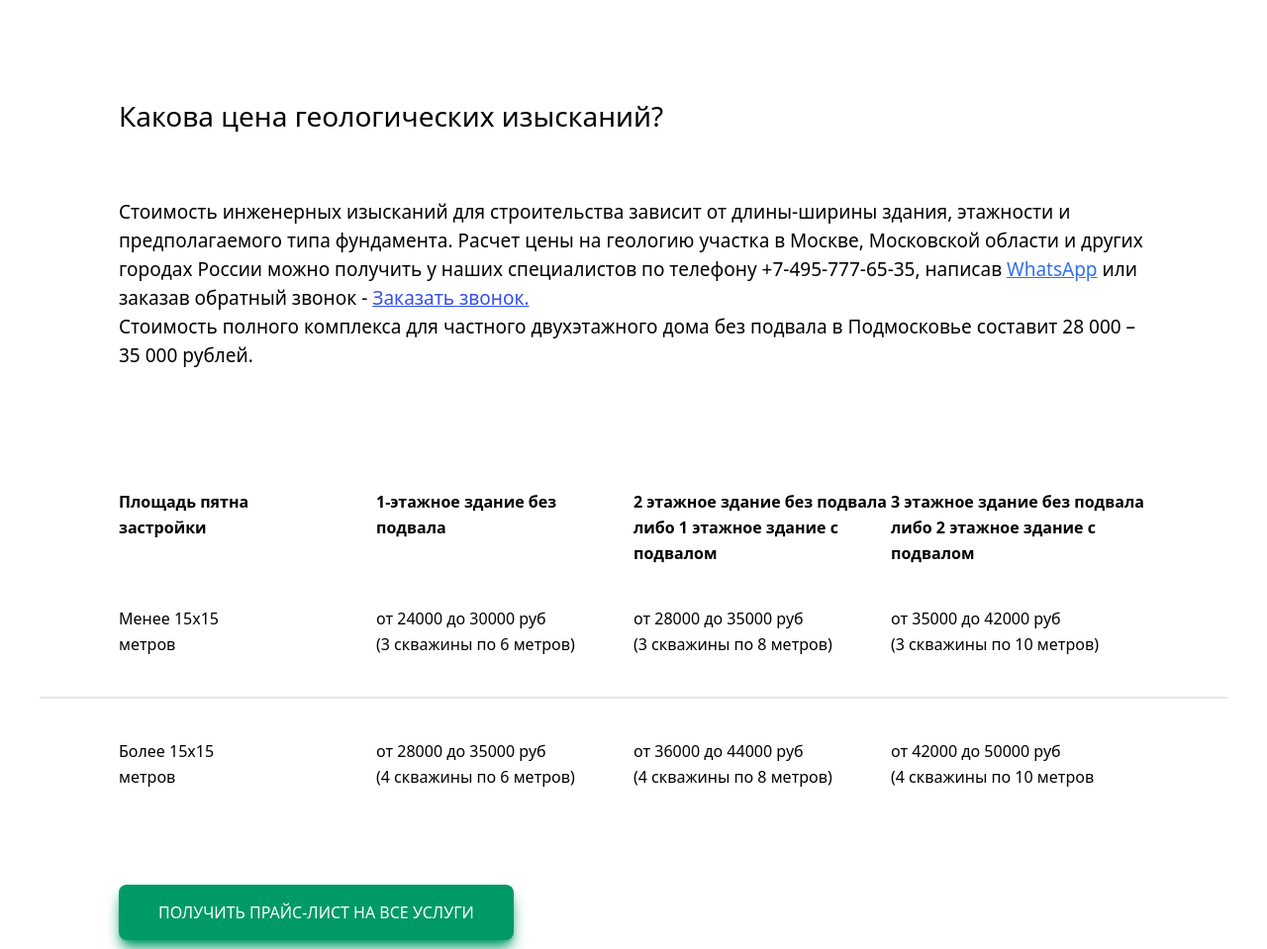
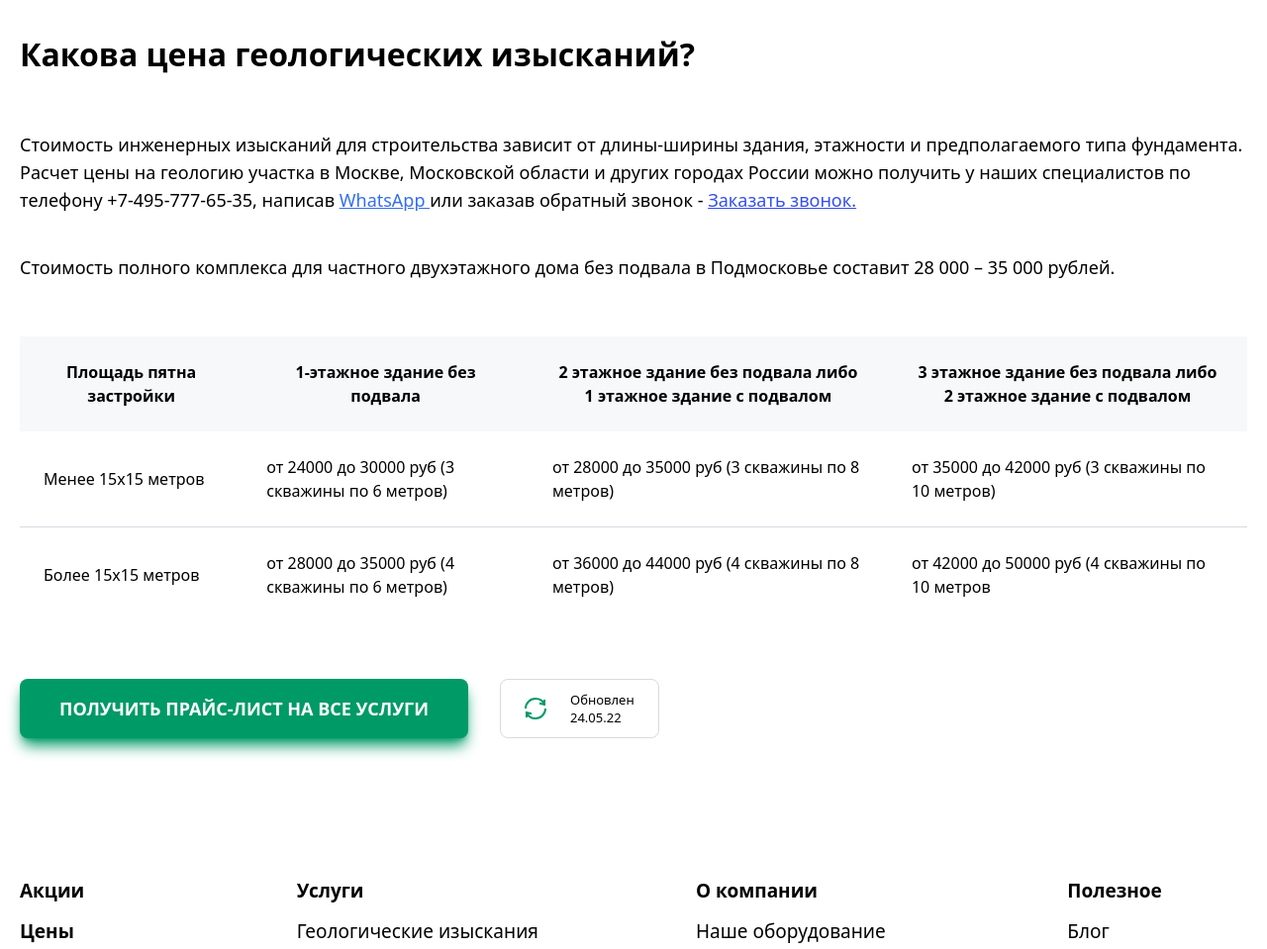
Before and after one commit to CrazyySasha/tailwindcss-geo-website, a website built with Vite: page pages/index.html in a window 1280 px wide. Shown: the part 7540-8499 px from the top of the page at 99% size. Built offline with nearby package versions, Linux system fonts and the light colour scheme.

Commit message:
fix table block

```diff
--- a/pages/index.html
+++ b/pages/index.html
@@ -638,7 +638,7 @@
 	</section>
 
 
-	<section class="bg-[#F7F8F9] mx-auto p-5">
+	<section class="bg-[#F7F8F9] mx-auto p-5  mb-12 md:mb-14">
 		<div class="flex justify-center gap-7 px-20 py-8">
 			<div class="w-1/2">
 				<p class="text-3xl font-medium">
@@ -725,51 +725,120 @@
 				</div>
 			</div>
 	</section>
-	<section class="mx-auto p-10">
-		<div class="p-20">
-			<p class="font-medium text-3xl mb-16">
+
+	<section class="container mx-auto px-5  mb-12 md:mb-14">
+		<h2 class="text-lg xs:text-3xl md:text-4xl font-bold mb-12 md:mb-14">
 			Какова цена геологических изысканий?
+		</h2>
+		<p class="xs:text-lg mb-7 md:mb-10">
+			Стоимость инженерных изысканий для строительства зависит от длины-ширины здания, этажности и
+			предполагаемого типа фундамента. Расчет цены на геологию участка в Москве, Московской области и
+			других городах России можно получить у наших специалистов по телефону +7-495-777-65-35, написав
+			<span>
+				<a href="" class="underline text-[#336FEE]">
+					WhatsApp
+				</a>
+			</span> или
+			заказав обратный звонок -
+			<span>
+				<a href="" class="underline text-[#334FEE]">
+					Заказать звонок.
+				</a>
+			</span>
 		</p>
-			<p class="text-xl font-normal">
-				Стоимость инженерных изысканий для строительства зависит от длины-ширины здания, этажности и
-				предполагаемого типа фундамента. Расчет цены на геологию участка в Москве, Московской области и других
-				городах России можно получить у наших специалистов по телефону +7-495-777-65-35, написав <span><a href="" class="underline text-[#336FEE]"> WhatsApp</a></span> или
-				заказав обратный звонок -<span> <a href="" class="underline text-[#334FEE]">Заказать звонок.</a> </span>
-				<br>
+		<p class="xs:text-lg mb-7 md:mb-14">
 			Стоимость полного комплекса для частного двухэтажного дома без подвала в Подмосковье составит 28 000 –
 			35 000 рублей.
 		</p>
+		<div class="w-full overflow-x-auto mb-7 md:mb-14">
+			<table class="">
+				<thead>
+					<tr class="bg-[#F7F8F9] rounded-lg">
+						<th class="min-w-[12rem] p-4 md:p-6">
+							Площадь пятна
+							застройки
+						</th>
+						<th class="min-w-[12rem] p-4 md:p-6">
+							1-этажное здание без
+							подвала
+						</th>
+						<th class="min-w-[12rem] p-4 md:p-6">
+							2 этажное здание без подвала
+							либо 1 этажное здание с
+							подвалом
+						</th>
+						<th class="min-w-[12rem] p-4 md:p-6">
+							3 этажное здание без подвала
+							либо 2 этажное здание с
+							подвалом
+						</th>
+					</tr>
+				</thead>
+				<tbody>
+					<tr class="border-b  border-borders last:border-transparent">
+						<td class="p-4 md:p-6">
+							Менее 15х15
+							метров
+						</td>
+						<td class="p-4 md:p-6">
+							от 24000 до 30000 руб
+							(3 скважины по 6 метров)
+						</td>
+						<td class="p-4 md:p-6">
+							от 28000 до 35000 руб
+							(3 скважины по 8 метров)
+						</td>
+						<td class="p-4 md:p-6">
+							от 35000 до 42000 руб
+							(3 скважины по 10 метров)
+						</td>
+					</tr>
+					<tr class="border-b  border-borders last:border-transparent">
+						<td class="p-4 md:p-6">
+							Более 15х15
+							метров
+						</td>
+						<td class="p-4 md:p-6">
+							от 28000 до 35000 руб
+							(4 скважины по 6 метров)
+						</td>
+						<td class="p-4 md:p-6">
+							от 36000 до 44000 руб
+							(4 скважины по 8 метров)
+						</td>
+						<td class="p-4 md:p-6">
+							от 42000 до 50000 руб
+							(4 скважины по 10 метров
+						</td>
+					</tr>
+				</tbody>
+			</table>
 		</div>
-		<div class="px-20 py-10">
-			<div class="flex justify-center">
-				<p class="w-1/4 text-base font-bold">Площадь пятна<br> застройки</p>
-				<p class="w-1/4 text-base font-bold">1-этажное здание без<br> подвала</p>
-				<p class="w-1/4 text-base font-bold">2 этажное здание без подвала<br> либо 1 этажное здание с<br> подвалом</p>
-				<p class="w-1/4 text-base font-bold">3 этажное здание без подвала<br> либо 2 этажное здание с<br> подвалом</p>
+
+		<div class="flex flex-wrap-reverse gap-8 gap-y-4">
+			<a href=""
+				class="block bg-primary text-white text-lg font-bold px-10 py-4 rounded-lg shadow-lg shadow-primary">
+				ПОЛУЧИТЬ ПРАЙС-ЛИСТ НА ВСЕ УСЛУГИ
+			</a>
+			<div class="border border-borders rounded-lg flex gap-6 items-center px-6 py-2">
+				<div class="text-primary">
+					<svg xmlns="http://www.w3.org/2000/svg" width="22" height="22" viewBox="0 0 22 22" fill="none">
+						<path d="M1 11C1 5.47715 5.45959 1 10.9608 1C14.9652 1 18.4177 3.37229 20 6.79336"
+							stroke="currentColor" stroke-width="2" />
+						<path d="M20 2V7L15 5.82812" stroke="currentColor" stroke-width="2" />
+						<path d="M21 11C21 16.5228 16.5404 21 11.0392 21C7.0348 21 3.58229 18.6277 2 15.2066"
+							stroke="currentColor" stroke-width="2" />
+						<path d="M2 20V15L7 16.1719" stroke="currentColor" stroke-width="2" />
+					</svg>
+				</div>
+				<div class="text-xs">
+					Обновлен <br>
+					24.05.22
 				</div>
 			</div>
-		<div class="px-20 pb-10 border-b-2">
-			<div class="flex">
-				<p class="w-1/4 text-base font-normal">Менее 15х15<br> метров</p>
-				<p class="w-1/4 text-base font-normal">от 24000 до 30000 руб<br> (3 скважины по 6 метров)</p>
-				<p class="w-1/4 text-base font-normal">от 28000 до 35000 руб<br> (3 скважины по 8 метров)</p>
-				<p class="w-1/4 text-base font-normal">от 35000 до 42000 руб<br> (3 скважины по 10 метров)</p>
 		</div>
-		</div>
-		<div class="px-20 pt-10">
-			<div class="flex">
-				<p class="w-1/4 text-base font-normal">Более 15х15<br> метров</p>
-				<p class="w-1/4 text-base font-normal">от 28000 до 35000 руб<br>(4 скважины по 6 метров)</p>
-				<p class="w-1/4 text-base font-normal">от 36000 до 44000 руб<br>(4 скважины по 8 метров)</p>
-				<p class="w-1/4 text-base font-normal">от 42000 до 50000 руб<br>(4 скважины по 10 метров</p>
-			</div>
-		</div>
-		<form action="" class="mt-24 px-20">
-			<button class="bg-primary text-white px-10 py-4 rounded-lg shadow-lg shadow-primary">
-				ПОЛУЧИТЬ ПРАЙС-ЛИСТ НА ВСЕ УСЛУГИ
-			</button>
-		</form>
 	</section>
+
 	<footer class="container mx-auto py-16">
 		<!-- Главный див блока -->
 		<div class="mx-auto p-5">
@@ -825,7 +894,8 @@
 				</a>
 				<div class="w-3/4 md:w-1/4 gap-5">
 					<img class="mb-8 hidden sm:block" src="/assets/logo.svg" alt="">
-					<p class="text-sm font-normal mb-4 sm:mb-8">© 2010-2022 ООО "Геоточка"<br class=" hidden md:inline"> Все права защищены
+					<p class="text-sm font-normal mb-4 sm:mb-8">© 2010-2022 ООО "Геоточка"<br class=" hidden md:inline">
+						Все права защищены
 						Политика конфидециальности</p>
 					<p class="text-sm font-normal mb-8">Мы используем cookie — это делает сайт удобнее для посетителей.
 					</p>
@@ -873,7 +943,8 @@
 					</div>
 				</div>
 				<div class="w-1/4">
-					<p class="text-sm font-normal mb-7"><span class="text-sm font-bold">Приезжайте к нам в офис:</span><br>
+					<p class="text-sm font-normal mb-7"><span class="text-sm font-bold">Приезжайте к нам в
+							офис:</span><br>
 						150040, г. Ярославль, Мышкинский<br>
 						презд 15б, офис 311</p>
 					<div class="hidden md:flex flex-row ">
```
Also changed, not shown: pages/header.html (line endings or trailing spaces). Lines whose indentation alone changed are shown as unchanged.
